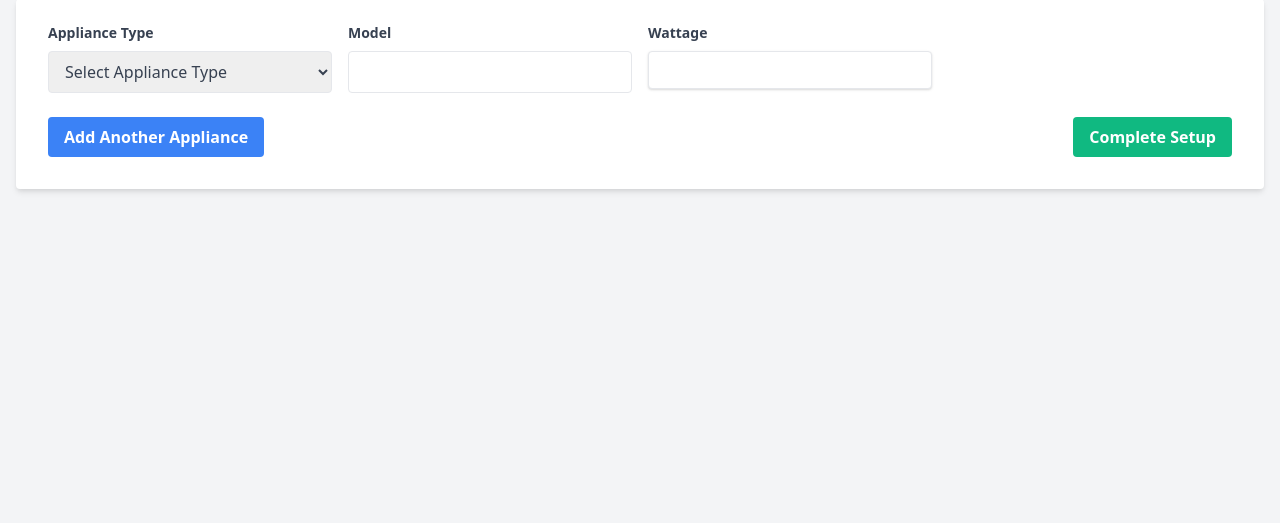
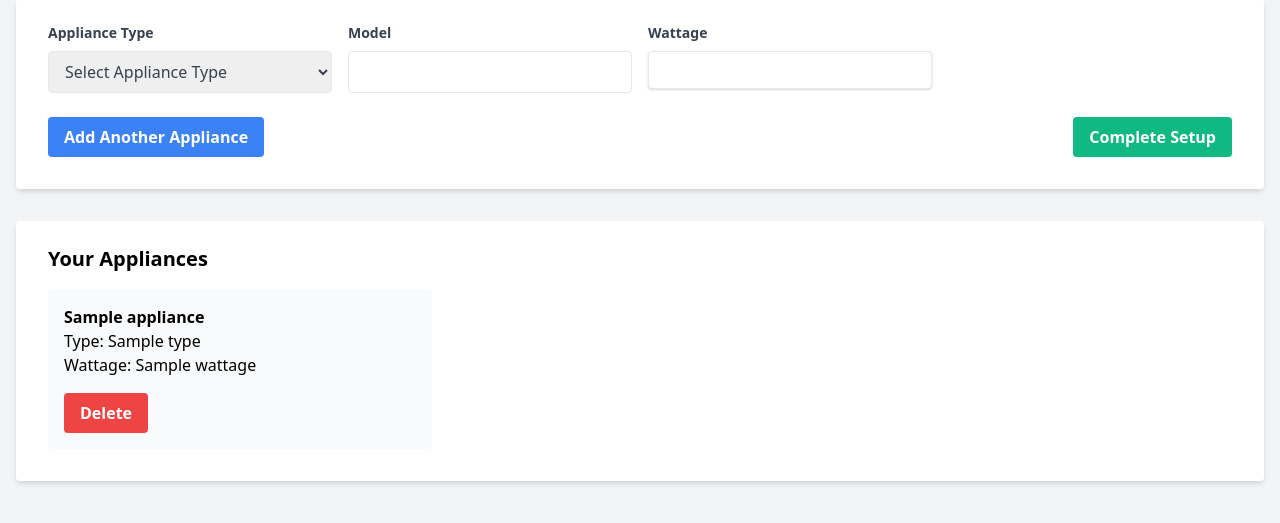
Before and after one commit to mihir0209/Electricity-Bill-Prediction, a Django app: page /setup/ in a window 1280 px wide. Shown: the part 93-616 px from the top of the page. Run offline with Django 5.2, Linux system fonts and the light colour scheme; tables that the repository leaves empty hold one stand-in row (values such as "Sample post"); a database or web service that is not in the repository returns one stand-in record (values such as "Sample title").

Commit message:
Normal third commit

```diff
--- a/Analysis_App/templates/setup.html
+++ b/Analysis_App/templates/setup.html
@@ -55,6 +55,28 @@
                 </button>
             </div>
         </form>
+        {% if appliances %}
+        <div class="bg-white shadow-md rounded px-8 pt-6 pb-8 mt-8">
+            <h2 class="text-xl font-bold mb-4">Your Appliances</h2>
+            <div class="grid grid-cols-1 md:grid-cols-3 gap-4">
+                {% for appliance in appliances %}
+                <div class="bg-gray-50 p-4 rounded flex flex-col justify-between">
+                    <div>
+                        <p class="font-bold">{{ appliance.name }}</p>
+                        <p>Type: {{ appliance.type }}</p>
+                        <p>Wattage: {{ appliance.wattage }}</p>
+                    </div>
+                    <form method="POST" action="{% url 'setup_view' %}">
+                        {% csrf_token %}
+                        <input type="hidden" name="delete_appliance_name" value="{{ appliance.name }}">
+                        <input type="hidden" name="delete_appliance_type" value="{{ appliance.type }}">
+                        <button type="submit" class="bg-red-500 hover:bg-red-700 text-white font-bold py-2 px-4 rounded mt-4">Delete</button>
+                    </form>
+                </div>
+                {% endfor %}
+            </div>
+        </div>
+        {% endif %}
     </div>
 
     <script>
--- a/Analysis_App/views.py
+++ b/Analysis_App/views.py
@@ -39,6 +39,22 @@ def setup_view(request):
         appliance_types = []
         appliance_df = pd.DataFrame()
     if request.method == 'POST':
+        delete_appliance_name = request.POST.get('delete_appliance_name')
+        delete_appliance_type = request.POST.get('delete_appliance_type')
+
+        if delete_appliance_name and delete_appliance_type:
+            # Remove the appliance from the user's list
+            users_collection.update_one(
+                {'username': username},
+                {'$pull': {
+                    'appliances': {
+                        'name': delete_appliance_name,
+                        'type': delete_appliance_type
+                    }
+                }}
+            )
+            # Reload the page after deletion
+            return HttpResponseRedirect('/setup/')
         try:
             appliance_data = []
             appliance_names = request.POST.getlist('appliance_name')
```
